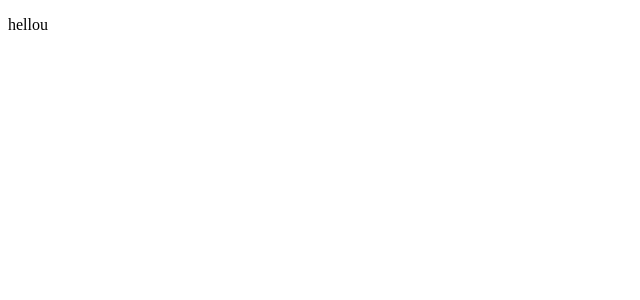
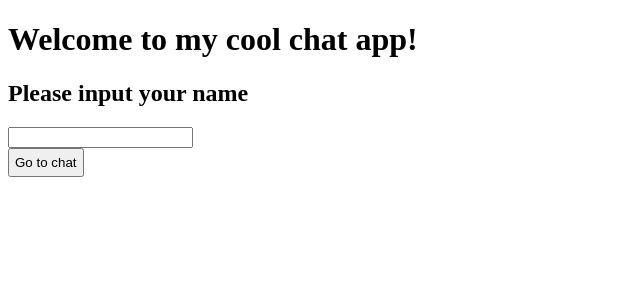
Before and after one commit to elkku26/chat26, a React (Create React App) app in the folder frontend/: page / in a window 1280 px wide. Shown: the top 300 px of the page, without its empty margins (0-640 px from the left). Built offline with nearby package versions, Linux system fonts and the light colour scheme.

Commit message:
Add basic redux implementation

```diff
--- a/frontend/package.json
+++ b/frontend/package.json
@@ -3,6 +3,7 @@
   "version": "0.1.0",
   "private": true,
   "dependencies": {
+    "@reduxjs/toolkit": "^2.8.0",
     "@testing-library/dom": "^10.4.0",
     "@testing-library/jest-dom": "^6.6.3",
     "@testing-library/react": "^16.3.0",
@@ -13,8 +14,10 @@
     "@types/react-dom": "^19.1.3",
     "react": "^19.1.0",
     "react-dom": "^19.1.0",
+    "react-redux": "^9.2.0",
     "react-router": "^7.5.3",
     "react-scripts": "5.0.1",
+    "redux": "^5.0.1",
     "typescript": "^4.9.5",
     "web-vitals": "^2.1.4"
   },
--- a/frontend/src/App.tsx
+++ b/frontend/src/App.tsx
@@ -1,15 +1,18 @@
-import React from 'react';
+import { Route, Routes } from 'react-router';
+import Welcome from './pages/Welcome';
+import ChatView from './pages/ChatView';
+import { Provider } from 'react-redux';
+import { store } from './app/store';
 
 function App() {
   return (
-    <div className="App">
-      <header className="App-header">
-        <p>
-          hellou
-        </p>
+    <Provider store={store}>
 
-      </header>
-    </div>
+      <Routes>
+        <Route path="/" element={<Welcome/>}/>
+        <Route path="/chat" element={<ChatView/>}/>
+      </Routes>
+    </Provider>
   );
 }
 
--- /dev/null
+++ b/frontend/src/app/store.ts
@@ -0,0 +1,18 @@
+//React-Redux would likely be overkill for a project like this in practice, but I'm using it here for showcase purposes
+
+import { configureStore } from '@reduxjs/toolkit'
+import userSlice from '../features/userSlice'
+
+
+
+
+//export store
+export const store = configureStore({
+  reducer: {
+    user: userSlice
+}})
+
+//export types
+export type RootState = ReturnType<typeof store.getState>
+export type AppDispatch = typeof store.dispatch
+export type AppStore = typeof store
--- /dev/null
+++ b/frontend/src/features/userSlice.ts
@@ -0,0 +1,37 @@
+import { createSlice } from '@reduxjs/toolkit'
+import type { PayloadAction } from '@reduxjs/toolkit'
+import { Status } from '../types'
+import { RootState } from '../app/store'
+
+// Define the TS type for the counter slice's state
+export interface UserState {
+  name: string
+  status: Status
+}
+
+const initialState: UserState = {
+  name: "Anonymous User",
+  status: Status.Offline
+}
+
+export const userSlice = createSlice({
+  name: 'user',
+  initialState,
+  reducers: {
+    setUserName: (state, action: PayloadAction<string>) => {
+      state.name = action.payload
+    },
+    setStatus: (state, action: PayloadAction<Status>) => {
+        state.status = action.payload
+    }
+  }
+})
+
+//reducer actions
+export const { setUserName, setStatus } = userSlice.actions
+
+//selectors
+export const selectUserName = (state: RootState) => state.user.name
+export const selectStatus = (state: RootState) => state.user.status
+
+export default userSlice.reducer
--- a/frontend/src/index.tsx
+++ b/frontend/src/index.tsx
@@ -1,7 +1,6 @@
 import React from 'react';
 import ReactDOM from 'react-dom/client';
 import App from './App';
-import reportWebVitals from './reportWebVitals';
 
 import { BrowserRouter } from "react-router";
 
@@ -17,6 +16,3 @@ root.render(
 );
 
 // If you want to start measuring performance in your app, pass a function
-// to log results (for example: reportWebVitals(console.log))
-// or send to an analytics endpoint. Learn more: https://bit.ly/CRA-vitals
-reportWebVitals();
--- /dev/null
+++ b/frontend/src/pages/ChatView.tsx
@@ -0,0 +1,28 @@
+import { selectStatus, selectUserName } from '../features/userSlice';
+import { useSelector } from 'react-redux';
+
+function ChatView() {
+
+  const userName = useSelector(selectUserName)
+  const status = useSelector(selectStatus)
+
+  return (
+    <div className="ChatView">
+    <h1>{userName} ({status})</h1>
+    <ol>
+        <li>
+            <span>message1</span>
+        </li>
+
+        <li>
+            <span>message2</span>
+        </li>
+    </ol>
+    <div>
+        <input type="textbox"/>
+    </div>
+    </div>
+  );
+}
+
+export default ChatView;
--- a/frontend/src/pages/Welcome.tsx
+++ b/frontend/src/pages/Welcome.tsx
@@ -1,13 +1,25 @@
-import React from 'react';
-import './App.css';
+import React, { useState } from 'react';
+import { NavLink } from 'react-router';
+import { setUserName } from '../features/userSlice';
+import { useDispatch } from 'react-redux';
 
 function Welcome() {
+  const [name, setName] = useState("")
+  const dispatch = useDispatch();
   return (
     <div className="Welcome">
       <header className="Welcome-header">
-        <p>
-        Welcome to my cool app!
-        </p>
+        <h1>
+        Welcome to my cool chat app!
+        </h1>
+        <div>
+          <h2>Please input your name</h2>
+          <input onChange={(e)=>{setName(e.target.value)}} type="text"></input>
+        </div>
+        <NavLink to={"/chat"}>
+        <button onClick={()=>{dispatch(setUserName(name))}}style={{"padding": "5px"}}>Go to chat</button>
+        </NavLink>
+
         </header>
     </div>
   );
--- a/frontend/src/react-app-env.d.ts
+++ /dev/null
@@ -1 +0,0 @@
-/// <reference types="react-scripts" />
--- a/frontend/src/reportWebVitals.ts
+++ /dev/null
@@ -1,15 +0,0 @@
-import { ReportHandler } from 'web-vitals';
-
-const reportWebVitals = (onPerfEntry?: ReportHandler) => {
-  if (onPerfEntry && onPerfEntry instanceof Function) {
-    import('web-vitals').then(({ getCLS, getFID, getFCP, getLCP, getTTFB }) => {
-      getCLS(onPerfEntry);
-      getFID(onPerfEntry);
-      getFCP(onPerfEntry);
-      getLCP(onPerfEntry);
-      getTTFB(onPerfEntry);
-    });
-  }
-};
-
-export default reportWebVitals;
--- /dev/null
+++ b/frontend/src/types.ts
@@ -0,0 +1,4 @@
+export enum Status {
+    Offline = "offline",
+    Online = "online"
+}
```
Also changed, not shown: 1 other file (tests, documents, lock files or other folders).
